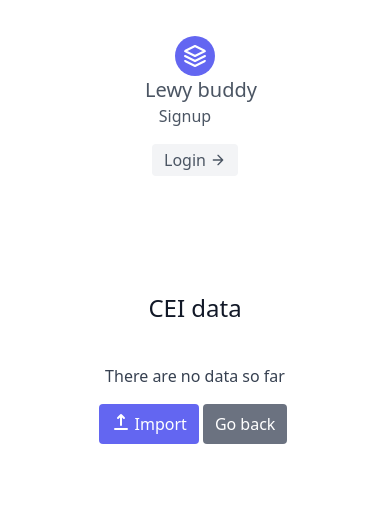
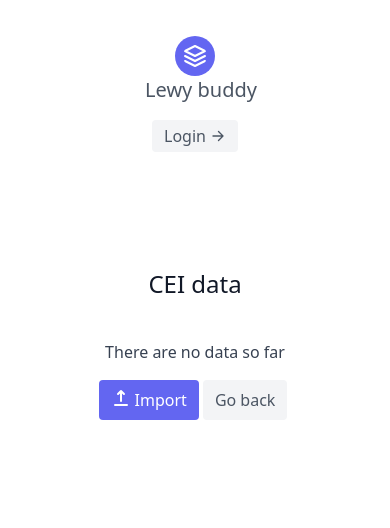
Before and after one commit to BDALab/lbd_analysis_tool, a Django app: template subjects/templates/subjects/session_detail_data_cei.html in a window 390 px wide. Shown: the top 528 px of the page. Run offline with Django 3.2, Linux system fonts and the light colour scheme; the template is opened without the code that fills it, so the values that code supplies are empty; some libraries are stand-ins or nearby versions.

Commit message:
Improved navbar and go back buttons

```diff
--- a/subjects/templates/subjects/session_detail.html
+++ b/subjects/templates/subjects/session_detail.html
@@ -128,7 +128,7 @@
             <!-- Go back-->
             <div class="flex justify-center mx-auto my-8">
                 <a href="{% url 'subjects:subject_detail' session.subject.code %}"
-                   class="flex items-center text-center text-white border-0 mr-1 py-2 px-6 focus:outline-none rounded bg-gray-500 hover:bg-gray-600 hover:text-white">
+                   class="flex items-center text-center bg-gray-100 border-0 mr-1 py-2 px-6 focus:outline-none hover:bg-gray-200 rounded text-base">
                     Go back
                 </a>
             </div>
--- a/subjects/templates/subjects/session_detail_data_acoustic.html
+++ b/subjects/templates/subjects/session_detail_data_acoustic.html
@@ -246,7 +246,7 @@
                         Export
                     </a>
                     <a href="{% url 'subjects:session_detail' session.subject.code session.session_number %}"
-                       class="inline-flex text-white bg-gray-500 border-0 mx-1 py-2 px-3 focus:outline-none hover:bg-gray-600 hover:text-white rounded">
+                       class="inline-flex border-0 mx-1 py-2 px-3 bg-gray-100 focus:outline-none hover:bg-gray-200 rounded text-base">
                         Go back
                     </a>
                 </div>
@@ -271,7 +271,7 @@
                         Import
                     </a>
                     <a href="{% url 'subjects:session_detail' session.subject.code session.session_number %}"
-                       class="inline-flex text-white bg-gray-500 border-0 mx-1 py-2 px-3 focus:outline-none hover:bg-gray-600 hover:text-white rounded">
+                       class="inline-flex border-0 mx-1 py-2 px-3 bg-gray-100 focus:outline-none hover:bg-gray-200 rounded text-base">
                         Go back
                     </a>
                 </div>
--- a/subjects/templates/subjects/session_detail_data_actigraphy.html
+++ b/subjects/templates/subjects/session_detail_data_actigraphy.html
@@ -246,7 +246,7 @@
                         Export
                     </a>
                     <a href="{% url 'subjects:session_detail' session.subject.code session.session_number %}"
-                       class="inline-flex text-white bg-gray-500 border-0 mx-1 py-2 px-3 focus:outline-none hover:bg-gray-600 hover:text-white rounded">
+                       class="inline-flex border-0 mx-1 py-2 px-3 bg-gray-100 focus:outline-none hover:bg-gray-200 rounded text-base">
                         Go back
                     </a>
                 </div>
@@ -271,7 +271,7 @@
                         Import
                     </a>
                     <a href="{% url 'subjects:session_detail' session.subject.code session.session_number %}"
-                       class="inline-flex text-white bg-gray-500 border-0 mx-1 py-2 px-3 focus:outline-none hover:bg-gray-600 hover:text-white rounded">
+                       class="inline-flex border-0 mx-1 py-2 px-3 bg-gray-100 focus:outline-none hover:bg-gray-200 rounded text-base">
                         Go back
                     </a>
                 </div>
--- a/subjects/templates/subjects/session_detail_data_cei.html
+++ b/subjects/templates/subjects/session_detail_data_cei.html
@@ -246,7 +246,7 @@
                         Export
                     </a>
                     <a href="{% url 'subjects:session_detail' session.subject.code session.session_number %}"
-                       class="inline-flex text-white bg-gray-500 border-0 mx-1 py-2 px-3 focus:outline-none hover:bg-gray-600 hover:text-white rounded">
+                       class="inline-flex border-0 mx-1 py-2 px-3 bg-gray-100 focus:outline-none hover:bg-gray-200 rounded text-base">
                         Go back
                     </a>
                 </div>
@@ -271,7 +271,7 @@
                         Import
                     </a>
                     <a href="{% url 'subjects:session_detail' session.subject.code session.session_number %}"
-                       class="inline-flex text-white bg-gray-500 border-0 mx-1 py-2 px-3 focus:outline-none hover:bg-gray-600 hover:text-white rounded">
+                       class="inline-flex border-0 mx-1 py-2 px-3 bg-gray-100 focus:outline-none hover:bg-gray-200 rounded text-base">
                         Go back
                     </a>
                 </div>
--- a/subjects/templates/subjects/session_detail_data_handwriting.html
+++ b/subjects/templates/subjects/session_detail_data_handwriting.html
@@ -246,7 +246,7 @@
                         Export
                     </a>
                     <a href="{% url 'subjects:session_detail' session.subject.code session.session_number %}"
-                       class="inline-flex text-white bg-gray-500 border-0 mx-1 py-2 px-3 focus:outline-none hover:bg-gray-600 hover:text-white rounded">
+                       class="inline-flex border-0 mx-1 py-2 px-3 bg-gray-100 focus:outline-none hover:bg-gray-200 rounded text-base">
                         Go back
                     </a>
                 </div>
@@ -271,7 +271,7 @@
                         Import
                     </a>
                     <a href="{% url 'subjects:session_detail' session.subject.code session.session_number %}"
-                       class="inline-flex text-white bg-gray-500 border-0 mx-1 py-2 px-3 focus:outline-none hover:bg-gray-600 hover:text-white rounded">
+                       class="inline-flex border-0 mx-1 py-2 px-3 bg-gray-100 focus:outline-none hover:bg-gray-200 rounded text-base">
                         Go back
                     </a>
                 </div>
--- a/subjects/templates/subjects/session_detail_data_psychology.html
+++ b/subjects/templates/subjects/session_detail_data_psychology.html
@@ -246,7 +246,7 @@
                         Export
                     </a>
                     <a href="{% url 'subjects:session_detail' session.subject.code session.session_number %}"
-                       class="inline-flex text-white bg-gray-500 border-0 mx-1 py-2 px-3 focus:outline-none hover:bg-gray-600 hover:text-white rounded">
+                       class="inline-flex border-0 mx-1 py-2 px-3 bg-gray-100 focus:outline-none hover:bg-gray-200 rounded text-base">
                         Go back
                     </a>
                 </div>
@@ -271,7 +271,7 @@
                         Import
                     </a>
                     <a href="{% url 'subjects:session_detail' session.subject.code session.session_number %}"
-                       class="inline-flex text-white bg-gray-500 border-0 mx-1 py-2 px-3 focus:outline-none hover:bg-gray-600 hover:text-white rounded">
+                       class="inline-flex border-0 mx-1 py-2 px-3 bg-gray-100 focus:outline-none hover:bg-gray-200 rounded text-base">
                         Go back
                     </a>
                 </div>
--- a/subjects/templates/subjects/session_detail_data_tcs.html
+++ b/subjects/templates/subjects/session_detail_data_tcs.html
@@ -246,7 +246,7 @@
                         Export
                     </a>
                     <a href="{% url 'subjects:session_detail' session.subject.code session.session_number %}"
-                       class="inline-flex text-white bg-gray-500 border-0 mx-1 py-2 px-3 focus:outline-none hover:bg-gray-600 hover:text-white rounded">
+                       class="inline-flex border-0 mx-1 py-2 px-3 bg-gray-100 focus:outline-none hover:bg-gray-200 rounded text-base">
                         Go back
                     </a>
                 </div>
@@ -271,7 +271,7 @@
                         Import
                     </a>
                     <a href="{% url 'subjects:session_detail' session.subject.code session.session_number %}"
-                       class="inline-flex text-white bg-gray-500 border-0 mx-1 py-2 px-3 focus:outline-none hover:bg-gray-600 hover:text-white rounded">
+                       class="inline-flex border-0 mx-1 py-2 px-3 bg-gray-100 focus:outline-none hover:bg-gray-200 rounded text-base">
                         Go back
                     </a>
                 </div>
--- a/subjects/templates/subjects/session_update_data_acoustic.html
+++ b/subjects/templates/subjects/session_update_data_acoustic.html
@@ -27,7 +27,7 @@
 
         <!-- Go back -->
         <a href="{% url 'subjects:session_detail' session.subject.code session.session_number %}"
-           class="inline-flex w-full justify-center mx-auto text-white bg-gray-500 border-0 py-2 px-3 focus:outline-none hover:bg-gray-600 hover:text-white rounded">
+           class="inline-flex w-full justify-center mx-auto border-0 py-2 px-3 bg-gray-100 focus:outline-none hover:bg-gray-200 rounded text-base">
             Go back
         </a>
     </div>
--- a/subjects/templates/subjects/session_update_data_actigraphy.html
+++ b/subjects/templates/subjects/session_update_data_actigraphy.html
@@ -37,7 +37,7 @@
 
         <!-- Go back -->
         <a href="{% url 'subjects:session_detail' session.subject.code session.session_number %}"
-           class="inline-flex w-full justify-center mx-auto text-white bg-gray-500 border-0 py-2 px-3 focus:outline-none hover:bg-gray-600 hover:text-white rounded">
+           class="inline-flex w-full justify-center mx-auto border-0 py-2 px-3 bg-gray-100 focus:outline-none hover:bg-gray-200 rounded text-base">
             Go back
         </a>
     </div>
--- a/subjects/templates/subjects/session_update_data_cei.html
+++ b/subjects/templates/subjects/session_update_data_cei.html
@@ -37,7 +37,7 @@
 
         <!-- Go back -->
         <a href="{% url 'subjects:session_detail' session.subject.code session.session_number %}"
-           class="inline-flex w-full justify-center mx-auto text-white bg-gray-500 border-0 py-2 px-3 focus:outline-none hover:bg-gray-600 hover:text-white rounded">
+           class="inline-flex w-full justify-center mx-auto border-0 py-2 px-3 bg-gray-100 focus:outline-none hover:bg-gray-200 rounded text-base">
             Go back
         </a>
     </div>
--- a/subjects/templates/subjects/session_update_data_handwriting.html
+++ b/subjects/templates/subjects/session_update_data_handwriting.html
@@ -37,7 +37,7 @@
 
         <!-- Go back -->
         <a href="{% url 'subjects:session_detail' session.subject.code session.session_number %}"
-           class="inline-flex w-full justify-center mx-auto text-white bg-gray-500 border-0 py-2 px-3 focus:outline-none hover:bg-gray-600 hover:text-white rounded">
+           class="inline-flex w-full justify-center mx-auto border-0 py-2 px-3 bg-gray-100 focus:outline-none hover:bg-gray-200 rounded text-base">
             Go back
         </a>
     </div>
--- a/subjects/templates/subjects/session_update_data_psychology.html
+++ b/subjects/templates/subjects/session_update_data_psychology.html
@@ -37,7 +37,7 @@
 
         <!-- Go back -->
         <a href="{% url 'subjects:session_detail' session.subject.code session.session_number %}"
-           class="inline-flex w-full justify-center mx-auto text-white bg-gray-500 border-0 py-2 px-3 focus:outline-none hover:bg-gray-600 hover:text-white rounded">
+           class="inline-flex w-full justify-center mx-auto border-0 py-2 px-3 bg-gray-100 focus:outline-none hover:bg-gray-200 rounded text-base">
             Go back
         </a>
     </div>
--- a/subjects/templates/subjects/session_update_data_tcs.html
+++ b/subjects/templates/subjects/session_update_data_tcs.html
@@ -37,7 +37,7 @@
 
         <!-- Go back -->
         <a href="{% url 'subjects:session_detail' session.subject.code session.session_number %}"
-           class="inline-flex w-full justify-center mx-auto text-white bg-gray-500 border-0 py-2 px-3 focus:outline-none hover:bg-gray-600 hover:text-white rounded">
+           class="inline-flex w-full justify-center mx-auto border-0 py-2 px-3 bg-gray-100 focus:outline-none hover:bg-gray-200 rounded text-base">
             Go back
         </a>
     </div>
--- a/subjects/templates/subjects/subject_create.html
+++ b/subjects/templates/subjects/subject_create.html
@@ -27,7 +27,7 @@
 
         <!-- Go back -->
         <a href="{% url 'subjects:subject_list' %}"
-           class="inline-flex w-full justify-center mx-auto text-white bg-gray-500 border-0 py-2 px-3 focus:outline-none hover:bg-gray-600 hover:text-white rounded">
+           class="inline-flex w-full justify-center mx-auto border-0 py-2 px-3 bg-gray-100 focus:outline-none hover:bg-gray-200 rounded text-base">
             Go back
         </a>
     </div>
--- a/subjects/templates/subjects/subject_delete.html
+++ b/subjects/templates/subjects/subject_delete.html
@@ -21,13 +21,13 @@
             {{ form|crispy }}
             <button type="submit"
                     class="w-full text-white bg-red-500 hover:bg-red-600 px-3 py-2 rounded-md mt-2">
-                delete
+                Delete
             </button>
         </form>
 
         <!-- Go back -->
         <a href="{% url 'subjects:subject_list' %}"
-           class="inline-flex w-full justify-center mx-auto text-white bg-gray-500 border-0 py-2 px-3 focus:outline-none hover:bg-gray-600 hover:text-white rounded">
+           class="inline-flex w-full justify-center mx-auto border-0 py-2 px-3 bg-gray-100 focus:outline-none hover:bg-gray-200 rounded text-base">
             Go back
         </a>
     </div>
--- a/subjects/templates/subjects/subject_detail.html
+++ b/subjects/templates/subjects/subject_detail.html
@@ -154,7 +154,7 @@
                             Create a new session
                         </a>
                         <a href="{% url 'subjects:subject_list' %}"
-                           class="flex items-center text-center text-white border-0 mx-1 py-2 px-6 focus:outline-none rounded bg-gray-500 hover:bg-gray-600 hover:text-white">
+                           class="flex items-center text-center border-0 mx-1 py-2 px-6 bg-gray-100 focus:outline-none hover:bg-gray-200 rounded text-base">
                             Go back
                         </a>
                     </div>
@@ -173,7 +173,7 @@
                             Create a new session
                         </a>
                         <a href="{% url 'subjects:subject_list' %}"
-                           class="flex items-center text-center text-white border-0 mx-1 py-2 px-6 focus:outline-none rounded bg-gray-500 hover:bg-gray-600 hover:text-white">
+                           class="flex items-center text-center border-0 mx-1 py-2 px-6 bg-gray-100 focus:outline-none hover:bg-gray-200 rounded text-base">
                             Go back
                         </a>
                     </div>
--- a/subjects/templates/subjects/subject_import_cohort.html
+++ b/subjects/templates/subjects/subject_import_cohort.html
@@ -27,7 +27,7 @@
 
         <!-- Go back -->
         <a href="{% url 'subjects:subject_list' %}"
-           class="inline-flex w-full justify-center mx-auto text-white bg-gray-500 border-0 py-2 px-3 focus:outline-none hover:bg-gray-600 hover:text-white rounded">
+           class="inline-flex w-full justify-center mx-auto bg-gray-100 border-0 py-2 px-3 focus:outline-none hover:bg-gray-200 rounded text-base rounded">
             Go back
         </a>
     </div>
--- a/subjects/templates/subjects/subject_update.html
+++ b/subjects/templates/subjects/subject_update.html
@@ -35,7 +35,7 @@
 
         <!-- Go back -->
         <a href="{% url 'subjects:subject_list' %}"
-           class="inline-flex w-full justify-center mx-auto text-white bg-gray-500 border-0 py-2 px-3 focus:outline-none hover:bg-gray-600 hover:text-white rounded">
+           class="inline-flex w-full justify-center mx-auto bg-gray-100 border-0 py-2 px-3 focus:outline-none hover:bg-gray-200 rounded text-base">
             Go back
         </a>
     </div>
--- a/templates/navbar.html
+++ b/templates/navbar.html
@@ -32,29 +32,37 @@
         <nav class="md:ml-auto flex flex-wrap items-center text-base justify-center">
 
             {% if request.user.is_authenticated %}
+                <div class="flex inline-flex mt-4 md:mt-0">
                     Logged in as: {{ request.user.username }}
+                </div>
+
             {% endif %}
+
+            <div class="flex-col flex-wrap">
 
                 <!-- Subjects app -->
                 {% if request.user.is_authenticated %}
                     <a href="{% url 'subjects:subject_list' %}"
-                   class="ml-2 mr-1 inline-flex items-center bg-gray-100 border-0 py-1 px-3 focus:outline-none hover:bg-gray-200 rounded text-base mt-4 md:mt-0">
+                       class="ml-2 mr-1 flex inline-flex items-center bg-gray-100 border-0 py-1 px-3 focus:outline-none hover:bg-gray-200 rounded text-base mt-4 md:mt-0">
                         Home
+                        <svg fill="none"
+                             stroke="currentColor"
+                             stroke-linecap="round"
+                             stroke-linejoin="round"
+                             stroke-width="2"
+                             class="w-4 h-4 ml-1"
+                             viewBox="0 0 24 24">
+                            <path d="M20 21v-2a4 4 0 00-4-4H8a4 4 0 00-4 4v2"></path>
+                            <circle cx="12" cy="7" r="4"></circle>
+                        </svg>
                     </a>
 
-            <!-- Signup -->
-            {% else %}
-                <a href="{% url 'signup' %}"
-                   class="mr-5 hover:text-gray-900">
-                    Signup
-                </a>
                 {% endif %}
-        </nav>
 
                 <!-- Logout -->
                 {% if request.user.is_authenticated %}
                     <a href="{% url 'logout' %}"
-               class="ml-1 inline-flex items-center bg-gray-100 border-0 py-1 px-3 focus:outline-none hover:bg-gray-200 rounded text-base mt-4 md:mt-0">
+                       class="ml-1 flex inline-flex items-center bg-gray-100 border-0 py-1 px-3 focus:outline-none hover:bg-gray-200 rounded text-base mt-4 md:mt-0">
                         Logout
                         <svg fill="none"
                              stroke="currentColor"
@@ -63,7 +71,7 @@
                              stroke-width="2"
                              class="w-4 h-4 ml-1"
                              viewBox="0 0 24 24">
-                    <path d="M5 12h14M12 5l7 7-7 7"></path>
+                            <path d="M4.5 12h15m0 0l-6.75-6.75M19.5 12l-6.75 6.75"></path>
                         </svg>
                     </a>
 
@@ -79,9 +87,14 @@
                              stroke-width="2"
                              class="w-4 h-4 ml-1"
                              viewBox="0 0 24 24">
-                    <path d="M5 12h14M12 5l7 7-7 7"></path>
+                            <path d="M4.5 12h15m0 0l-6.75-6.75M19.5 12l-6.75 6.75"></path>
                         </svg>
                     </a>
                 {% endif %}
+
+            </div>
+
+        </nav>
+
     </div>
 </header>
```
Lines whose indentation alone changed are shown as unchanged.
